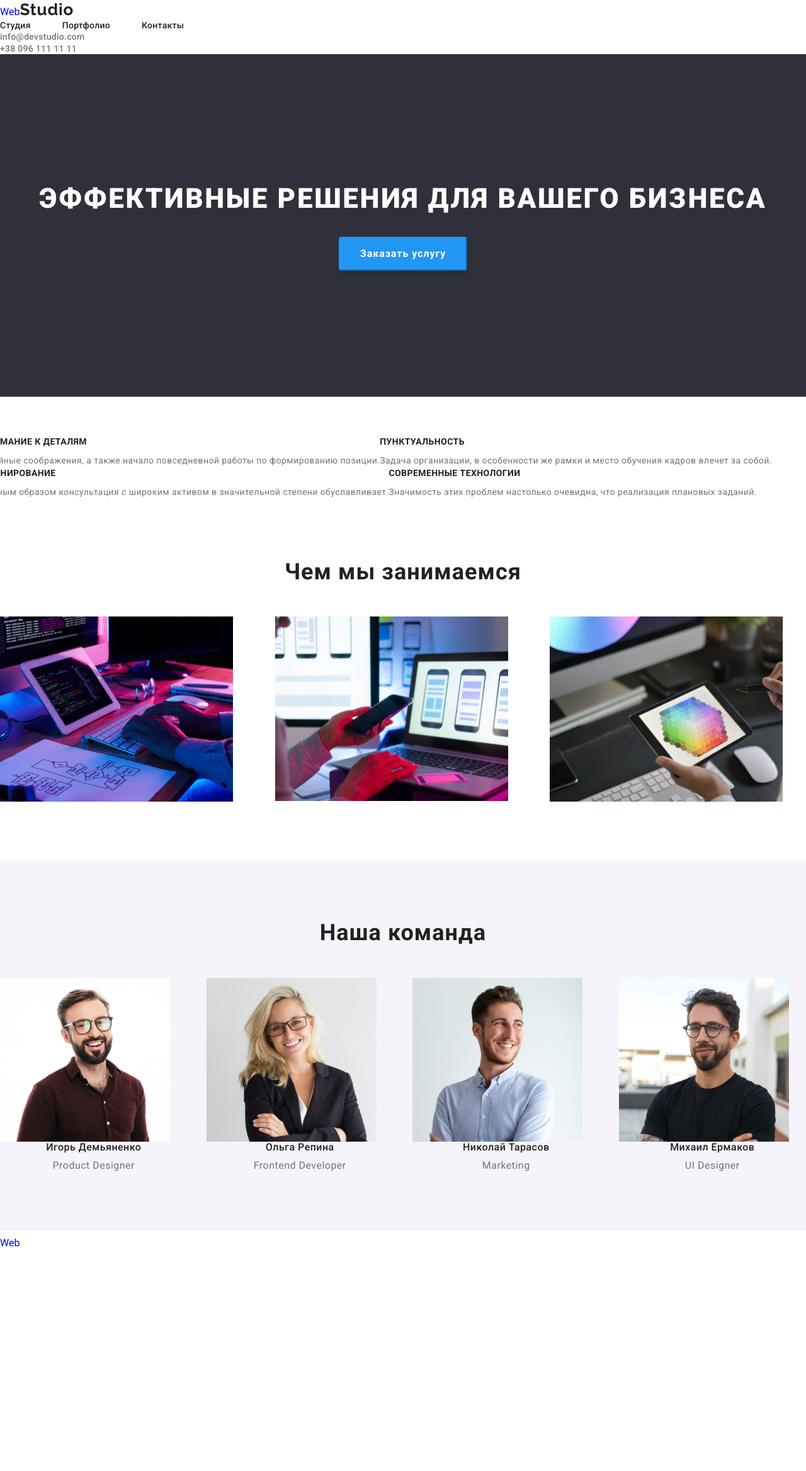
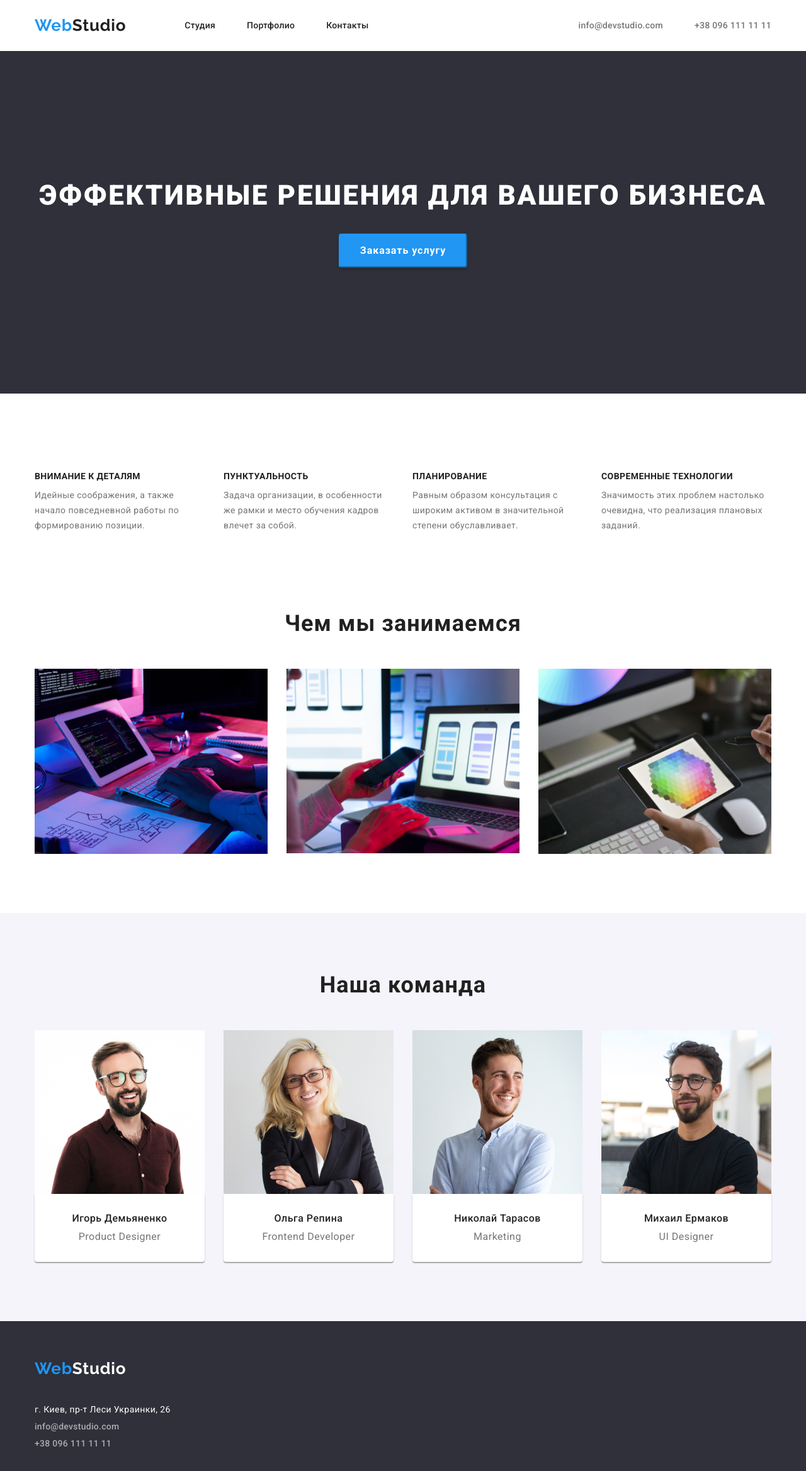
Before and after one commit to alexandr-st/goit-markup-hw-03, a plain HTML site: page index.html in a window 1280 px wide. Shown: the whole page at 63% size. Before the commit the page ends 2041 px from the top, so only its background shows below. Drawn offline with nearby package versions, Linux system fonts and the light colour scheme.

Commit message:
Add files via upload

```diff
--- a/index.html
+++ b/index.html
@@ -14,8 +14,9 @@
 </head>
 <body>
      <!-- Hero-->
-    <header>
-        <a class="reset-link logo" lang="en" href="index.html">Web<span class="logo-header">Studio</span></a>
+    <header class="header">
+        <div class="container">
+            <a class="reset-link logo-up" lang="en" href="index.html">Web<span class="logo-header">Studio</span></a>
             <nav class="navigation">
                 <ul class="reset-list navigation-list">
                     <li class="navigation-list-item"><a class="reset-link navigation-link" href="./index.html">Студия</a></li>
@@ -23,83 +24,115 @@
                     <li class="navigation-list-item"><a class="reset-link navigation-link" href="Контакты">Контакты</a></li>
                 </ul>
             </nav>
-            <ul class="reset-list">
+            <ul class="reset-list upper-contact-items">
                 <li><a class="reset-link upper-contact-links mail-us" href="mailto:info@devstudio.com">info@devstudio.com</a></li>
                 <li><a class="reset-link upper-contact-links" href="tel:380961111111">+38 096 111 11 11</a></li>
             </ul>
+        </div>
     </header>
     <main>
         <!-- Hero-->
         <section class="hero">
-            <h1 class="hero-title">Эффективные решения для вашего бизнеса</h1>
+            <div class="container">
+                <h1 class="hero-title">
+                    <span>Эффективные решения</span>
+                    <span>для вашего бизнеса</span>
+                    </h1>
                 <button class="modal-button" type="button">Заказать услугу</button>
+            </div>
         </section>
         <section class="worth">
-            <!-- <h2 hidden> Преимущества </h2> -->
+            <div class="container">
+                <h2 class="visually-hidden"> Преимущества </h2>
                 <ul class="reset-list worth-list">
-                <li>
+                    <li class="worth-element">
+                        <div class="worth-description-representation">
                             <h3 class="worth-items">Внимание к деталям</h3>
                             <p class="worth-description">Идейные соображения, а также начало повседневной работы по формированию позиции.</p>
+                        </div>
                     </li>
-                <li>
+                    <li class="worth-element">
+                        <div class="worth-description-representation">
                             <h3 class="worth-items">Пунктуальность</h3>
                             <p class="worth-description">Задача организации, в особенности же рамки и место обучения кадров влечет за собой.</p>
+                        </div>
                     </li>
-                <li>
+                    <li class="worth-element">
+                        <div class="worth-description-representation">
                             <h3 class="worth-items">Планирование</h3>
                             <p class="worth-description">Равным образом консультация с широким активом в значительной степени обуславливает.</p>
+                        </div>
                     </li>
-                <li>
+                    <li class="worth-element">
+                        <div class="worth-description-representation">
                             <h3 class="worth-items">Современные технологии</h3>
                             <p class="worth-description">Значимость этих проблем настолько очевидна, что реализация плановых заданий.</p>
+                        </div>
                     </li>
                 </ul>
+            </div>
         </section>
         <!-- what does we do-->
         <section class="wdwd">
+            <div class="container">
                 <h2 class="wdwd-title">Чем мы занимаемся </h2>
                 <ul class="reset-list wdwd-list">
                     <li class="wdwd-item"> <img class="wdwd-item-image" src="./images/img1.jpg" alt="рабочий стол програмиста и процесс написания кода" width="370" height="294"> </li>
                     <li class="wdwd-item"> <img class="wdwd-item-image" src="./images/img2.jpg" alt="варианты располодения контента на мобильном устройстве" width="370" height="293"> </li>
                     <li class="wdwd-item"> <img class="wdwd-item-image" src="./images/img3.jpg" alt="шестиугольник с цветовым градиентом" width="370" height="294"> </li>
                 </ul>
+            </div>
         </section>
         <!-- our team-->
         <section class="team">
+            <div class="container">
                 <h2 class="team-title">Наша команда </h2>
                 <ul class="reset-list team-list">
                     <li class="team-list-item">
                         <img class="unit" src="./images/Face1.jpg" alt="мужчина дизайнер" width="270" height="260">
+                        <div class="team-list-item-representation">
                             <h3 class="unit-name">Игорь Демьяненко</h3>
                             <p  class="unit-ps">Product Designer</p>
+                        </div>
                     </li>
                     <li class="team-list-item">
                         <img class="unit" src="./images/Face2.jpg" alt="женщтна фронт енд девелопер" width="270" height="260">
+                        <div class="team-list-item-representation">
                             <h3 class="unit-name">Ольга Репина</h3>
                             <p class="unit-ps">Frontend Developer</p>
+                        </div>
                     </li>
                     <li class="team-list-item">
                         <img class="unit" src="./images/Face3.jpg" alt="мужчина маркетолог" width="270" height="260">
+                        <div class="team-list-item-representation">
                             <h3 class="unit-name">Николай Тарасов</h3>
                             <p class="unit-ps">Marketing</p>
+                        </div>
                     </li>
                     <li class="team-list-item">
                         <img class="unit" src="./images/Face4.jpg" alt="мужчина дизайнер" width="270" height="260">
+                        <div class="team-list-item-representation">
                             <h3 class="unit-name">Михаил Ермаков</h3>
                             <p class="unit-ps">UI Designer</p>
+                        </div>
                     </li>
                 </ul>
+            </div>
         </section>
     </main>
-    <footer>
-        <a class="reset-link logo" lang="en" href="index.html">Web<span class="logo-footer">Studio</span></a>
+    <footer class="footter">
+        <div class="container">
+            <div class="logotype">
+            <a class="reset-link logo-low" lang="en" href="index.html">Web<span class="logo-footer">Studio</span></a>
+            </div>
             <address class="reset-adress">
-            <ul class="reset-list">
-                <li><a class="reset-link map-link" href="https://goo.gl/maps/1Cf52pTZjELxp6kr8" target="_blank" rel="noopener noreferrer ">г. Киев, пр-т Леси Украинки, 26</a></li>
-                <li><a class="reset-link lower-contact-links"  href="mailto:info@devstudio.com">info@devstudio.com</a></li>
-                <li><a class="reset-link lower-contact-links"  href="tel:380961111111">+38 096 111 11 11</a></li>
+                <ul class="reset-list lower-contact-items">
+                    <li class="bottom-addres-item"><a class="reset-link map-link" href="https://goo.gl/maps/1Cf52pTZjELxp6kr8" target="_blank" rel="noopener noreferrer ">г. Киев, пр-т Леси Украинки, 26</a></li>
+                    <li class="bottom-addres-item"><a class="reset-link lower-contact-links"  href="mailto:info@devstudio.com">info@devstudio.com</a></li>
+                    <li class="bottom-addres-item"><a class="reset-link lower-contact-links"  href="tel:380961111111">+38 096 111 11 11</a></li>
                 </ul>
             </address>
+        </div>
     </footer>
 
 </body>
```
Also changed, not shown: portfolio.html (+49 -19 lines). Lines whose indentation alone changed are shown as unchanged.
